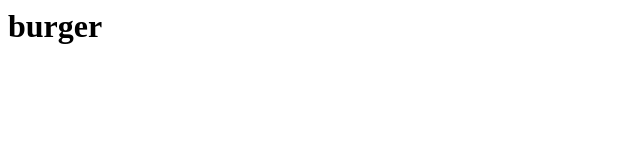
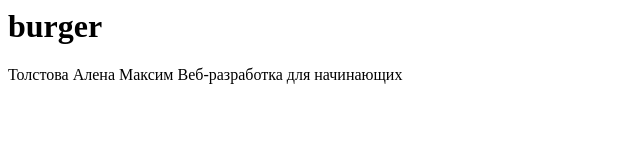
Before and after one commit to AlenaTolst/burger, a plain HTML site: page README.html in a window 1280 px wide. Shown: the whole page, without its empty margins (0-640 px from the left). Drawn offline with Linux system fonts and the light colour scheme.

Commit message:
first week

```diff
--- a/README.html
+++ b/README.html
@@ -5,6 +5,9 @@
       </head>
       <body>
         <h1 id="burger">burger</h1>
+<p>Толстова Алена
+Максим
+Веб-разработка для начинающих</p>
 
       </body>
     </html>
```
Also changed, not shown: 2 other files.
